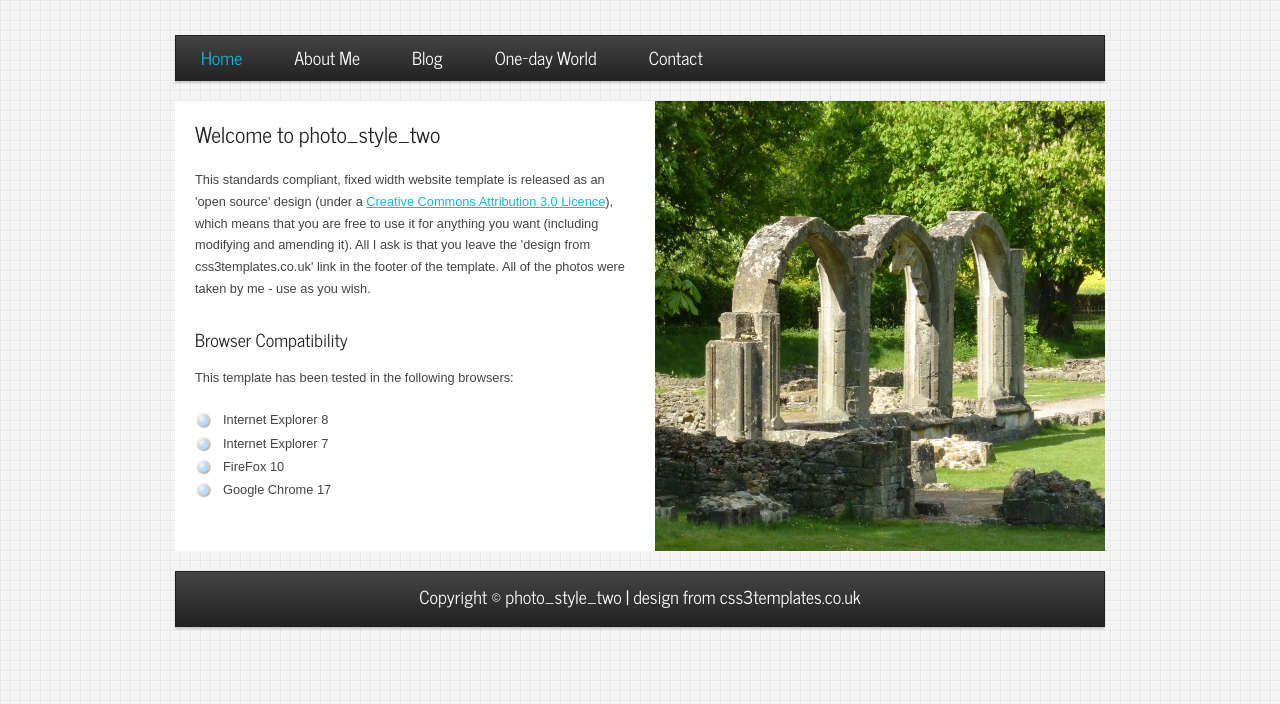
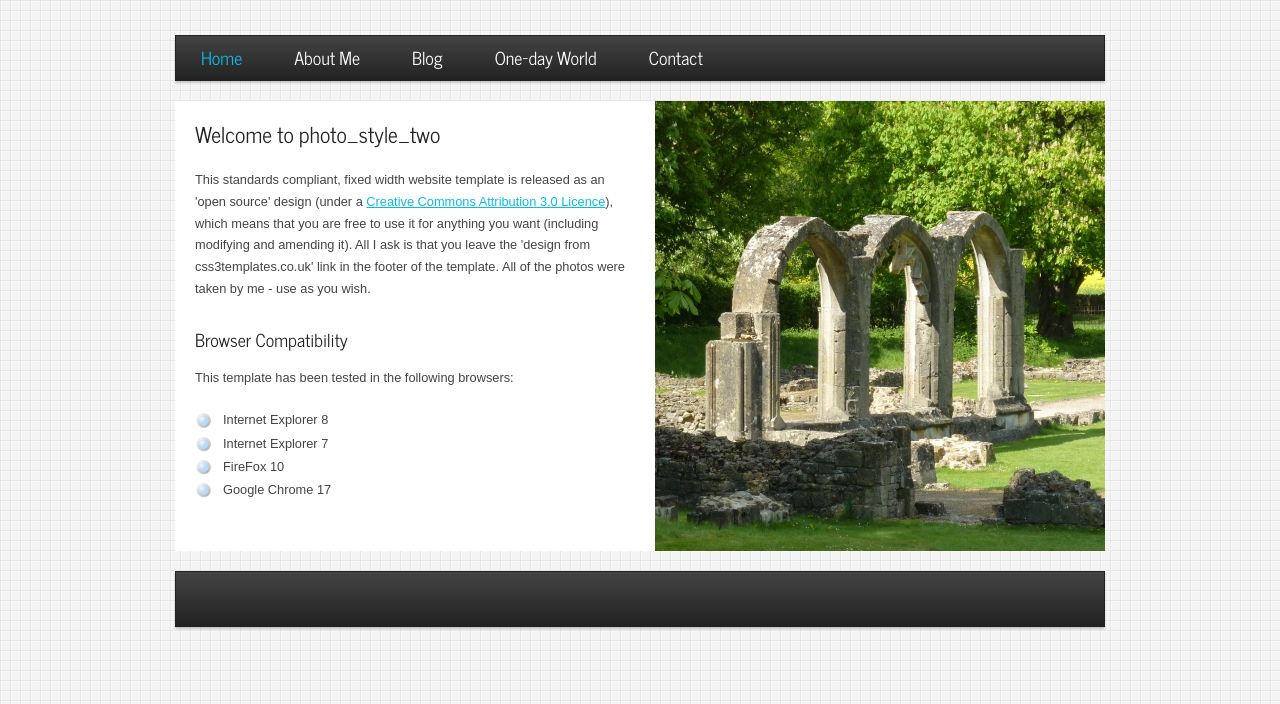
Before and after one commit to Welcome-To-RabbitHole9/Welcome-To-RabbitHole9.github.io, a plain HTML site: page index.html in a window 1280 px wide. Shown: the part 100-804 px from the top of the page. Drawn offline with Linux system fonts and the light colour scheme.

Commit message:
Update index.html

```diff
--- a/index.html
+++ b/index.html
@@ -74,7 +74,7 @@
       </div>
     </div>
     <footer>
-      <p>Copyright &copy; photo_style_two | <a href="http://www.css3templates.co.uk">design from css3templates.co.uk</a></p>
+<!--       <p>Copyright &copy; photo_style_two | <a href="http://www.css3templates.co.uk">design from css3templates.co.uk</a></p> -->
     </footer>
   </div>
   <p>&nbsp;</p>
```
